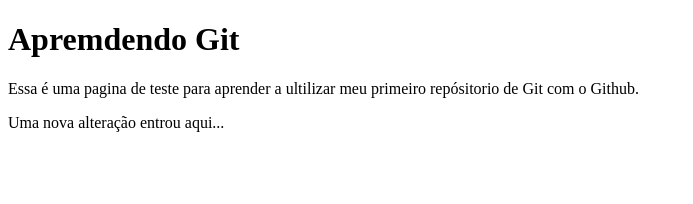
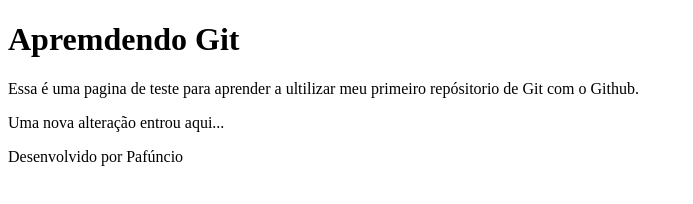
Before and after one commit to Anna-Claraa/RepositorioTeste, a plain HTML site: page index.html in a window 1280 px wide. Shown: the whole page, without its empty margins (0-693 px from the left). Drawn offline with Linux system fonts and the light colour scheme.

Commit message:
Alterações para incluir header e footer

```diff
--- a/index.html
+++ b/index.html
@@ -14,5 +14,9 @@
     <p>
         Uma nova alteração entrou aqui...
     </p>
+
+    <footer>
+        Desenvolvido por Pafúncio
+    </footer>
 </body>
 </html>
```
